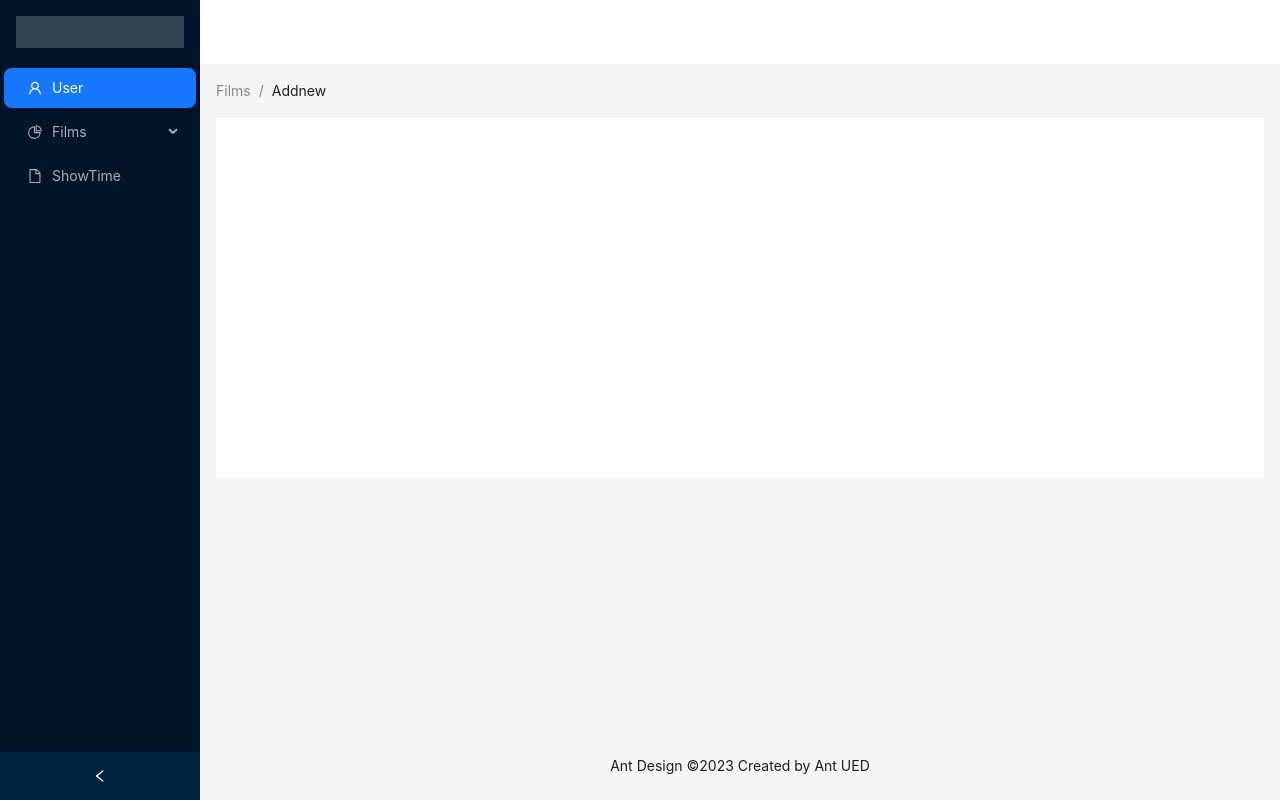
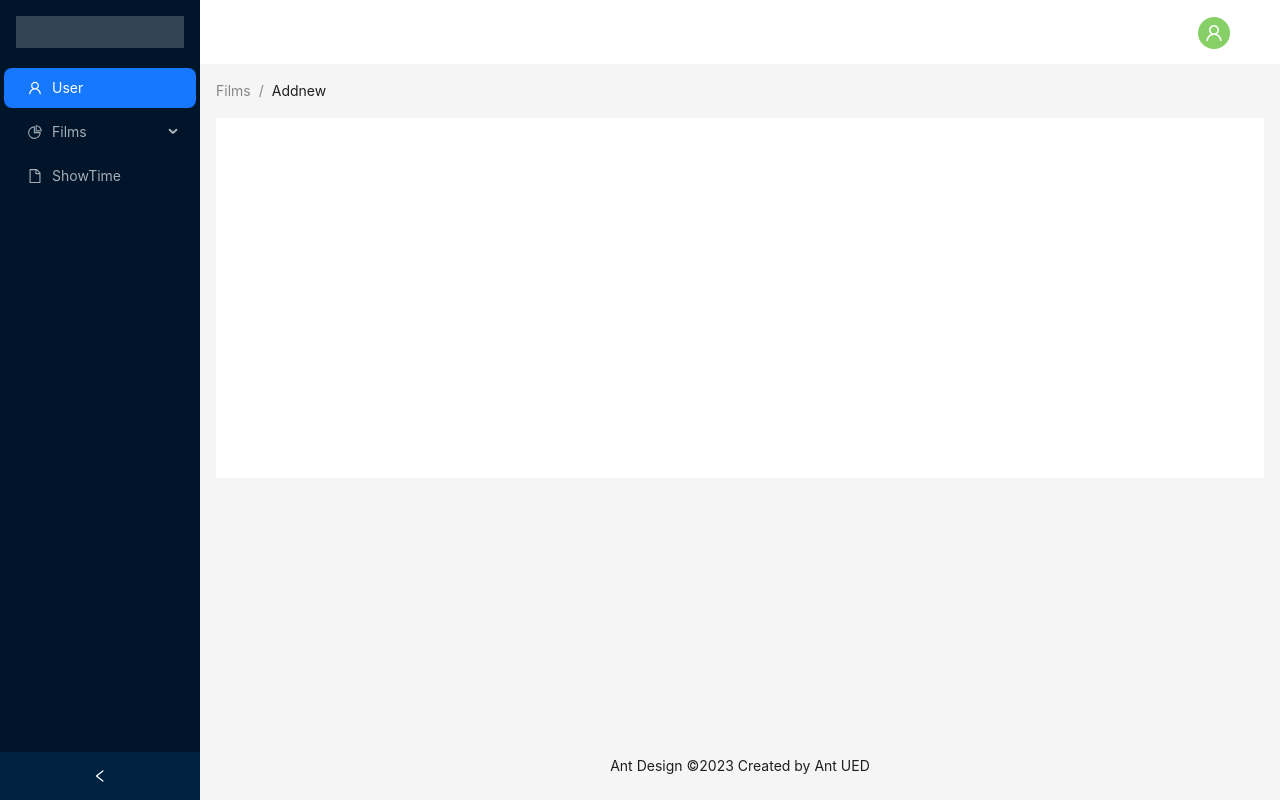
Before and after one commit to PhatVo202/Capstone-reactjs-bc36, a React (Create React App) app: page /admin in a window 1280 px wide. Built offline with nearby package versions, Linux system fonts and the light colour scheme; sample sign-in values are in the browser's storage.

Commit message:
search films

```diff
--- a/src/layouts/admin/AdminLayout.jsx
+++ b/src/layouts/admin/AdminLayout.jsx
@@ -1,13 +1,23 @@
-import { Outlet, useNavigate } from "react-router-dom";
+import { NavLink, Outlet, useNavigate } from "react-router-dom";
 import {
   FileOutlined,
   PieChartOutlined,
   UserOutlined,
-  DesktopOutlined,
-  TeamOutlined,
+  FormOutlined,
+  FileAddOutlined,
 } from "@ant-design/icons";
-import { Breadcrumb, Layout, Menu, theme } from "antd";
+import {
+  Breadcrumb,
+  Layout,
+  Menu,
+  Space,
+  theme,
+  Dropdown,
+  Avatar,
+  Button,
+} from "antd";
 import { useState } from "react";
+import { useSelector } from "react-redux";
 const { Header, Content, Footer, Sider } = Layout;
 function getItem(label, key, icon, children) {
   return {
@@ -20,14 +30,37 @@ function getItem(label, key, icon, children) {
 
 const items = [
   getItem("User", "1", <UserOutlined />),
-  getItem("Films", "sub1", <PieChartOutlined />, [
-    getItem("Films", "3"),
-    getItem("Addnew", "4"),
-  ]),
+  getItem(
+    "Films",
+    "sub1",
+
+    <PieChartOutlined />,
+    [
+      getItem(
+        "Films",
+        "3",
+        <NavLink to="/admin/films">
+          <Space>
+            <FormOutlined />
+          </Space>
+        </NavLink>
+      ),
+      getItem(
+        "Addnew",
+        "4",
+        <NavLink to="/admin/films/addnew">
+          <Space>
+            <FileAddOutlined />
+          </Space>
+        </NavLink>
+      ),
+    ]
+  ),
   getItem("ShowTime", "5", <FileOutlined />),
 ];
 
 export const AdminLayout = () => {
+  const stateUser = useSelector((state) => state.userReducer);
   const [collapsed, setCollapsed] = useState(false);
 
   const {
@@ -61,10 +94,36 @@ export const AdminLayout = () => {
       <Layout className="site-layout">
         <Header
           style={{
-            padding: 0,
             background: colorBgContainer,
           }}
-        />
+        >
+          <div className="text-right">
+            {stateUser.userInfo && (
+              <div style={{ textAlign: "right" }}>
+                <span>
+                  <Dropdown
+                    menu={{
+                      items,
+                    }}
+                    trigger={["click"]}
+                    placement="bottomRight"
+                    arrow
+                  >
+                    <a onClick={(e) => e.preventDefault()}>
+                      <Space size={16} wrap>
+                        <Avatar
+                          style={{ backgroundColor: "#87d068" }}
+                          icon={<UserOutlined />}
+                        />
+                        {stateUser.userInfo.hoTen}
+                      </Space>
+                    </a>
+                  </Dropdown>
+                </span>
+              </div>
+            )}
+          </div>
+        </Header>
         <Content
           style={{
             margin: "0 16px",
@@ -78,6 +137,7 @@ export const AdminLayout = () => {
             <Breadcrumb.Item>Films</Breadcrumb.Item>
             <Breadcrumb.Item>Addnew</Breadcrumb.Item>
           </Breadcrumb>
+
           <div
             style={{
               padding: 24,
--- a/src/pages/movie-management/MovieManagement.jsx
+++ b/src/pages/movie-management/MovieManagement.jsx
@@ -1,7 +1,8 @@
-import React from "react";
+import React, { useState } from "react";
 import { useMovieList } from "../../hooks/useMovieList";
 
-import { Button, notification, Space, Table, Tag } from "antd";
+import { Button, notification, Space, Table, Input } from "antd";
+
 import {
   EditOutlined,
   DeleteOutlined,
@@ -13,6 +14,14 @@ import { deleteMovieApi } from "services/movie";
 export default function MovieManagement() {
   const movieList = useMovieList();
   const navigate = useNavigate();
+  console.log(movieList);
+
+  const [keyword, setKeyWord] = useState("");
+
+  const [filterData, setFilterData] = useState(null);
+
+  const { Search } = Input;
+  const onSearch = (value) => console.log(value);
 
   const columns = [
     {
@@ -84,6 +93,13 @@ export default function MovieManagement() {
     },
   ];
 
+  const search = (value) => {
+    let filterTable = movieList.filter((item) => {
+      return item.tenPhim.toLowerCase().indexOf(keyword.toLowerCase()) !== -1;
+    });
+    setFilterData(filterTable);
+  };
+
   return (
     <div>
       <Button
@@ -94,7 +110,18 @@ export default function MovieManagement() {
       >
         Thêm phim
       </Button>
-      <Table columns={columns} dataSource={movieList} />
+      <div>
+        <Input.Search
+          placeholder="Search here"
+          enterButton
+          onSearch={search}
+          onChange={(event) => setKeyWord(event.target.value)}
+        />
+        <Table
+          columns={columns}
+          dataSource={filterData === null ? movieList : filterData}
+        />
+      </div>
     </div>
   );
 }
--- a/src/pages/movie-showtime/MovieShowTime.jsx
+++ b/src/pages/movie-showtime/MovieShowTime.jsx
@@ -1,5 +1,15 @@
 import React, { useEffect, useState } from "react";
-import { Button, DatePicker, Form, Input, Radio, Select } from "antd";
+import {
+  Button,
+  DatePicker,
+  Form,
+  Input,
+  Radio,
+  Select,
+  Divider,
+  Space,
+  Tag,
+} from "antd";
 import { fetchMovieDetailApi } from "services/movie";
 import { useParams } from "react-router-dom";
 import { fetchInfoCumRapApi, fetchInfoRapApi } from "services/inforcluster";
@@ -82,8 +92,13 @@ export default function MovieShowTime() {
   return (
     <div>
       <div className="mb-4">
-        <h3>Tạo lịch chiếu - {state.tenPhim}</h3>
-        <img src={state.hinhAnh} alt="" width={208} height={300} />
+        <Space className="d-block">
+          <Tag color="#2db7f5">
+            <h3>Tạo lịch chiếu </h3>
+          </Tag>
+          <span>- {state.tenPhim}</span>
+          <img src={state.hinhAnh} alt="" width={208} height={300} />
+        </Space>
       </div>
       <div>
         <Form
--- a/src/services/user.js
+++ b/src/services/user.js
@@ -17,3 +17,11 @@ export const registerApi = (information) => {
     data: information,
   });
 };
+
+export const inforTkApi = (data) => {
+  return axiosRequest({
+    url: `/QuanLyNguoiDung/ThongTinTaiKhoan`,
+    method: "POST",
+    data: data,
+  });
+};
```
